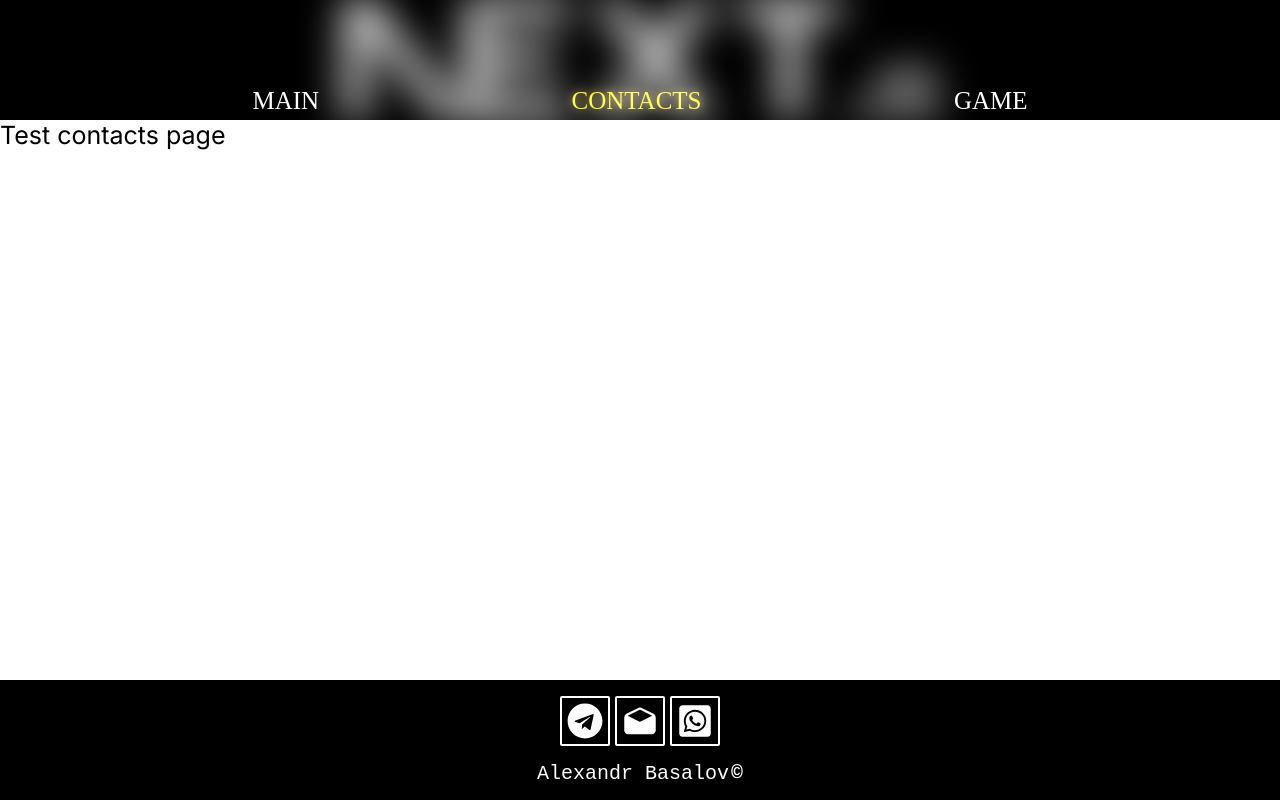
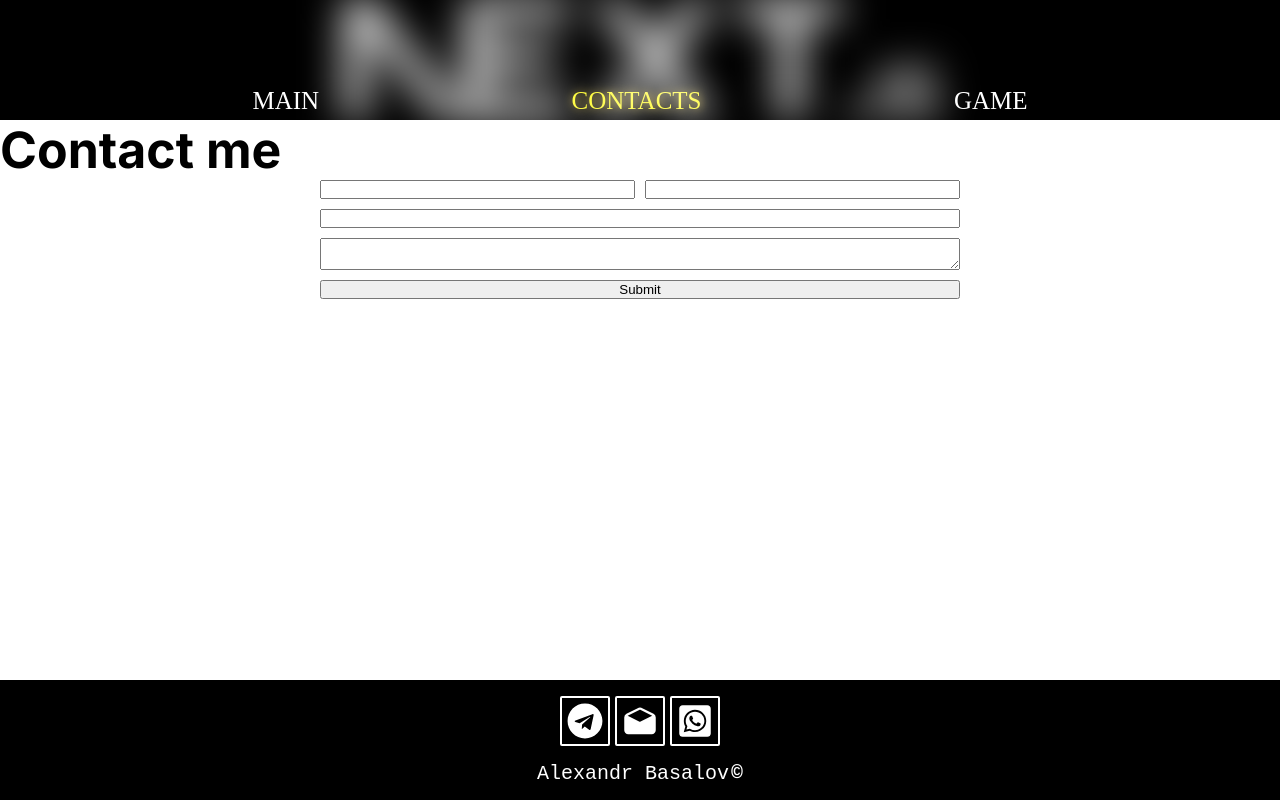
Before and after one commit to epolyakova9213/test, a Next.js app: page /contacts in a window 1280 px wide. Built offline with nearby package versions, Linux system fonts and the light colour scheme.

Commit message:
contact form

```diff
--- /dev/null
+++ b/src/app/contacts/contacts.module.scss
@@ -0,0 +1,32 @@
+.form {
+  min-width: 300px;
+  width: 50%;
+  display: grid;
+  grid-template-areas:
+        "name subject"
+        "email email"
+        "message message"
+        "submit submit";
+  gap: 10px;
+  margin: 0 auto;
+}
+
+.name {
+  grid-area: name;
+}
+
+.subject {
+  grid-area: subject;
+}
+
+.email {
+  grid-area: email;
+}
+
+.message {
+  grid-area: message;
+}
+
+.submit {
+  grid-area: submit;
+}
--- a/src/app/contacts/page.tsx
+++ b/src/app/contacts/page.tsx
@@ -1,3 +1,4 @@
+import styles from './contacts.module.scss'
 export const metadata = {
     title: 'NextJS Contacts'
 }
@@ -5,7 +6,17 @@ export const metadata = {
 export default function Page() {
     return (
         <div>
-            Test contacts page
+            <h1>Contact me</h1>
+                <form className={styles.form}>
+                    <input className={styles.name}
+                           type={'text'}/>
+                    <input className={styles.email}
+                           type={'email'}/>
+                    <input className={styles.subject}
+                           type={'text'}/>
+                    <textarea className={styles.message}/>
+                    <button className={styles.submit}>Submit</button>
+                </form>
         </div>
     )
 }
```
